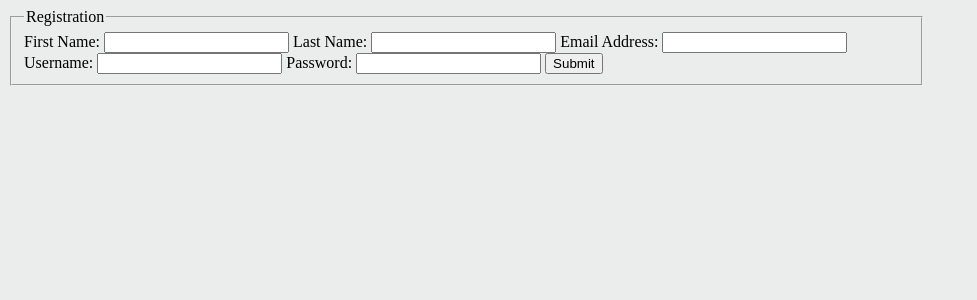
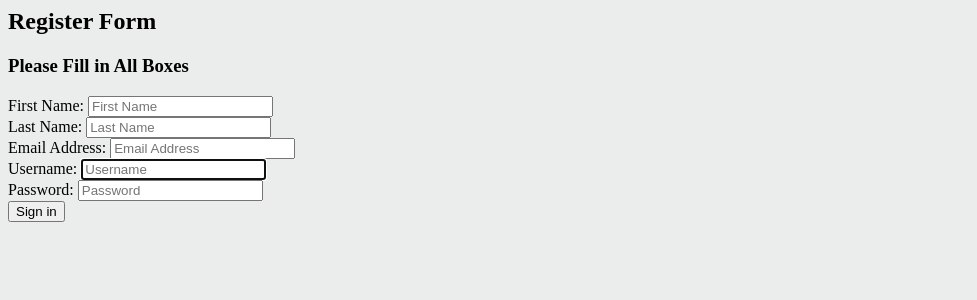
Before and after one commit to Matchoo95/SECW, a PHP site: page /register.php in a window 1280 px wide. Shown: the top 300 px of the page, without its empty margins (0-977 px from the left). Run offline with PHP 8.4, Linux system fonts and the light colour scheme; data that the repository does not hold is empty.

Commit message:
Small changes and comments

```diff
--- a/Website/controlPanel.php
+++ b/Website/controlPanel.php
@@ -1 +1,4 @@
-<?php echo "Success!" ?>
+<?php
+// control panel for landlords
+echo "Success!";
+?>
--- a/Website/query.php
+++ b/Website/query.php
@@ -1,8 +1,11 @@
 <?php
+// test query
 // create sql query and return results
 
 $sql = "SELECT username, firstname, lastname FROM Users";
 $result = mysqli_query($connect, $sql);
+
+echo "The following output is a test for querying the database: ";
 
 // output data for each row in table
 while($row = mysqli_fetch_array($result)){
--- a/Website/register.php
+++ b/Website/register.php
@@ -31,32 +31,39 @@ if (isset($_POST['username']) && isset($_POST['password'])){
   <body>
     <form id="register" onsubmit="return validateRegisterForm()"
     method="post" accept-charset="UTF-8">
-    <!-- output pass or fail messages to user
-    <?php if(isset($passmsg)){ echo $passmsg;}?>
-    <?php if(isset($failmsg)){ echo $failmsg;}?>
-    -->
-      <fieldset style="width:70%">
-        <legend>Registration</legend>
+      <!-- output pass or fail messages to user-->
+      <?php if(isset($passmsg)){ echo $passmsg;}?>
+      <?php if(isset($failmsg)){ echo $failmsg;}?>
+      <h2>Register Form</h2>
+      <h3>Please Fill in All Boxes</h3>
         <!--TODO make sure each text box is on a seperate line-->
-          <input type='hidden' name='submitted' id='submitted' value='1'/>
+          <label for='firstname'>First Name:</label>
+          <input type='text' name='firstname' id='firstname' maxlength="100" placeholder="First Name" required/>
 
-          <label for='firstname'>First Name:</label>
-          <input type='text' name='firstname' id='firstname' maxlength="100" />
+          <br />
 
           <label for='lastname'>Last Name:</label>
-          <input type='text' name='lastname' id='lastname' maxlength="100" />
+          <input type='text' name='lastname' id='lastname' maxlength="100" placeholder="Last Name" required/>
+
+          <br />
 
           <label for='email'>Email Address:</label>
-          <input type='text' name='email' id='email' maxlength="50" />
+          <input type='text' name='email' id='email' maxlength="50" placeholder="Email Address" required/>
+
+          <br />
 
           <label for='username'>Username:</label>
-          <input type='text' name='username' id='username' maxlength="50" />
+          <input type='text' name='username' id='username' maxlength="50" placeholder="Username" required autofocus/>
           <!--TODO make password field auto asterix as the user types-->
+
+          <br />
+
           <label for='password'>Password:</label>
-          <input type='text' name='password' id='password' maxlength="50" />
+          <input type='text' name='password' id='password' maxlength="50" placeholder="Password" required/>
 
-          <input type='submit' name='Submit' value='Submit' />
-      </fieldset>
+          <br />
+
+          <button type='submit' name='Submit' value='Submit'>Sign in</button>
     </form>
   </body>
 </html>
```
Also changed, not shown: Website/login.php (+4 -4 lines).
